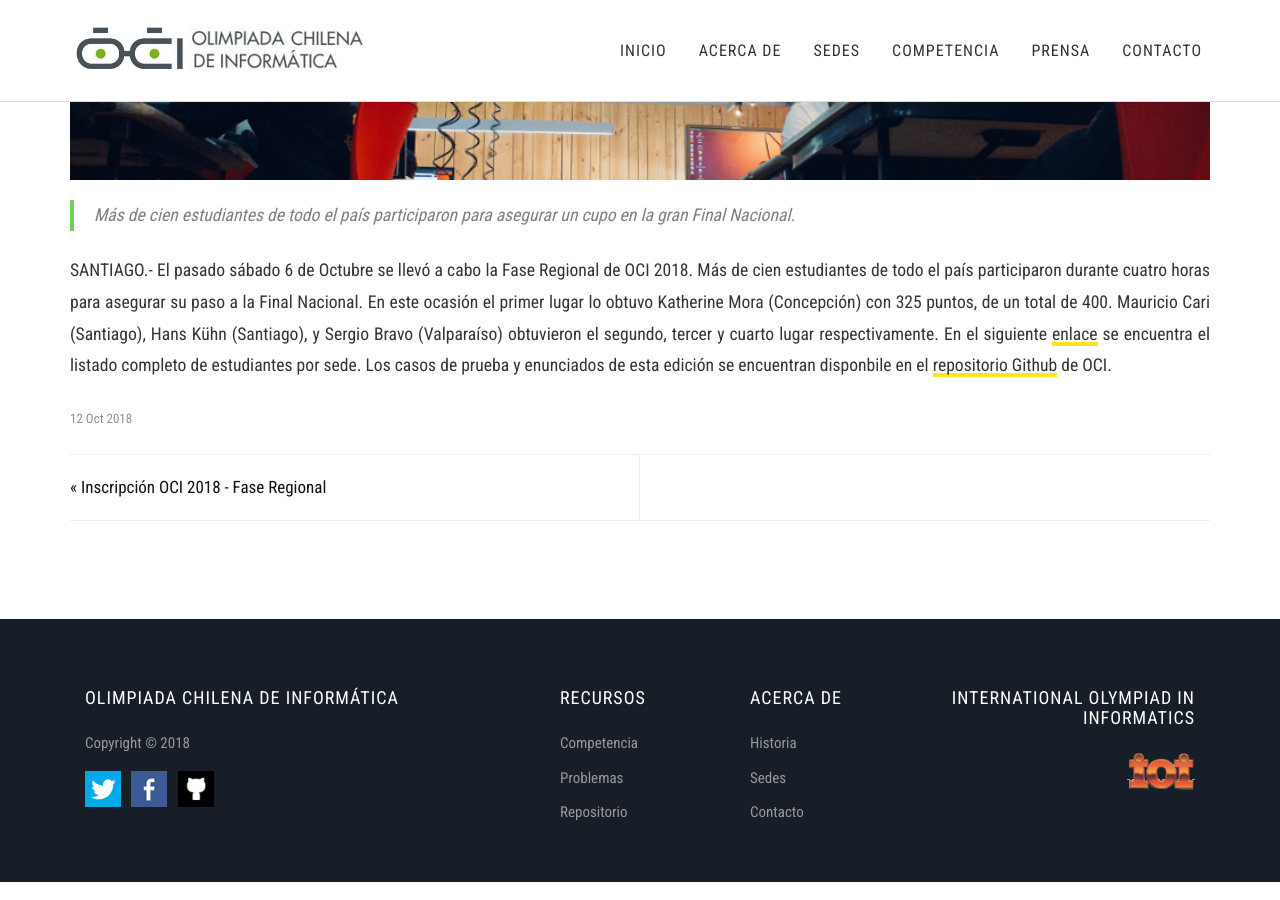
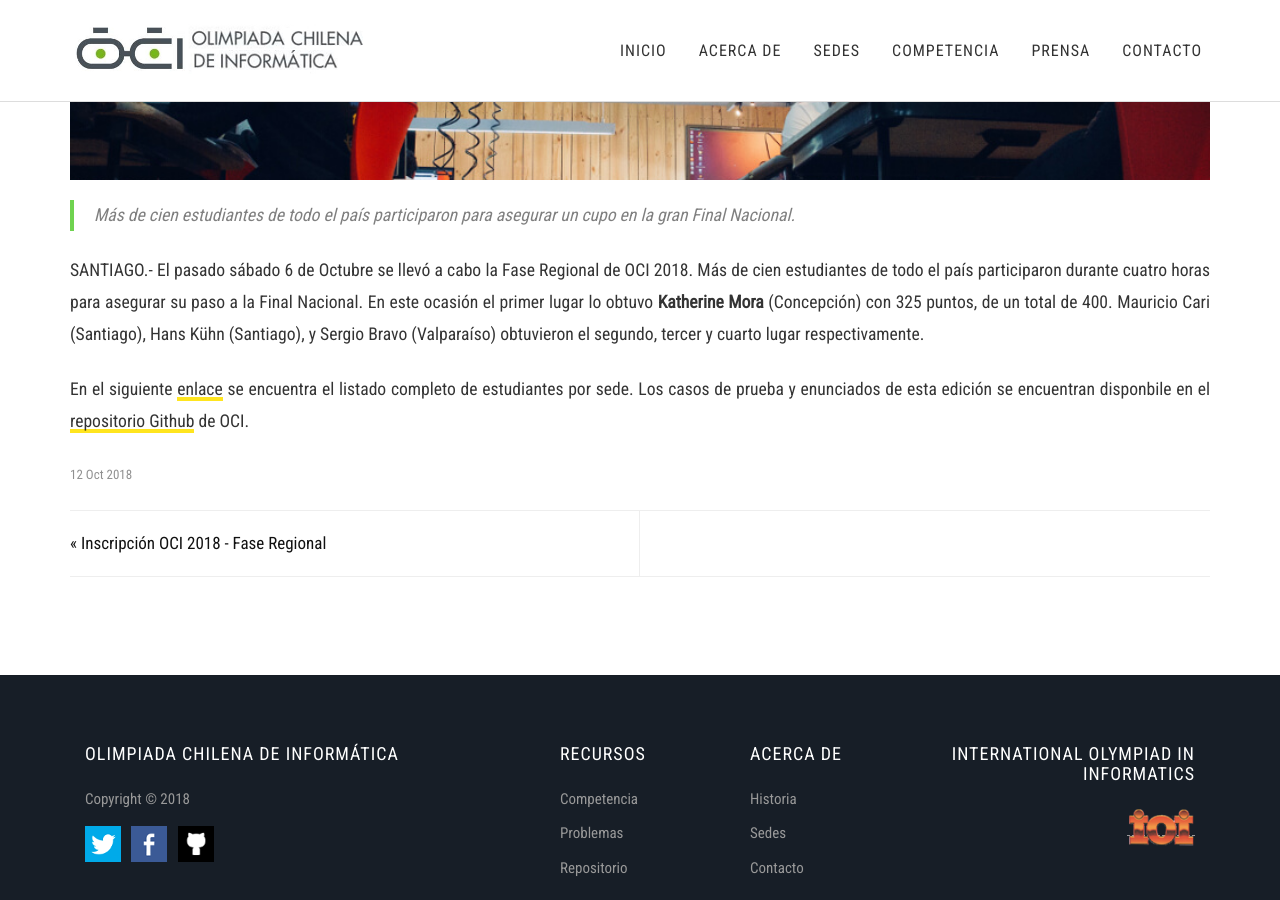
Before and after one commit to OCIoficial/ocioficial.github.io, a Jekyll site: the page built from _posts/2018-10-12-resultados-regional.md, in a window 1280 px wide and 900 px high, scrolled down 520 px. Built offline with Jekyll 4.4.1, drawn with Linux system fonts in a browser that asks for light colours; comment, search, counter and statistics services are not loaded.

Commit message:
Salto de línea

```diff
--- a/_posts/2018-10-12-resultados-regional.md
+++ b/_posts/2018-10-12-resultados-regional.md
@@ -8,4 +8,6 @@ thumbnail: estudiantes-ioi-japon_thumbnail.jpg
 
 > Más de cien estudiantes de todo el país participaron para asegurar un cupo en la gran Final Nacional.
 
-SANTIAGO.- El pasado sábado 6 de Octubre se llevó a cabo la Fase Regional de OCI 2018. Más de cien estudiantes de todo el país participaron durante cuatro horas para asegurar su paso a la Final Nacional. En este ocasión el primer lugar lo obtuvo Katherine Mora (Concepción) con 325 puntos, de un total de 400. Mauricio Cari (Santiago), Hans Kühn (Santiago), y Sergio Bravo (Valparaíso) obtuvieron el segundo, tercer y cuarto lugar respectivamente. En el siguiente [enlace](https://olimpiada-informatica.cl/resultados/2018/regional.pdf) se encuentra el listado completo de estudiantes por sede. Los casos de prueba y enunciados de esta edición se encuentran disponbile en el [repositorio Github](https://github.com/OCIoficial/2018-10-Regional/releases/download/2018-10/2018-10-Regional.zip) de OCI.
+SANTIAGO.- El pasado sábado 6 de Octubre se llevó a cabo la Fase Regional de OCI 2018. Más de cien estudiantes de todo el país participaron durante cuatro horas para asegurar su paso a la Final Nacional. En este ocasión el primer lugar lo obtuvo **Katherine Mora** (Concepción) con 325 puntos, de un total de 400. Mauricio Cari (Santiago), Hans Kühn (Santiago), y Sergio Bravo (Valparaíso) obtuvieron el segundo, tercer y cuarto lugar respectivamente.
+
+En el siguiente [enlace](https://olimpiada-informatica.cl/resultados/2018/regional.pdf) se encuentra el listado completo de estudiantes por sede. Los casos de prueba y enunciados de esta edición se encuentran disponbile en el [repositorio Github](https://github.com/OCIoficial/2018-10-Regional/releases/download/2018-10/2018-10-Regional.zip) de OCI.
```
